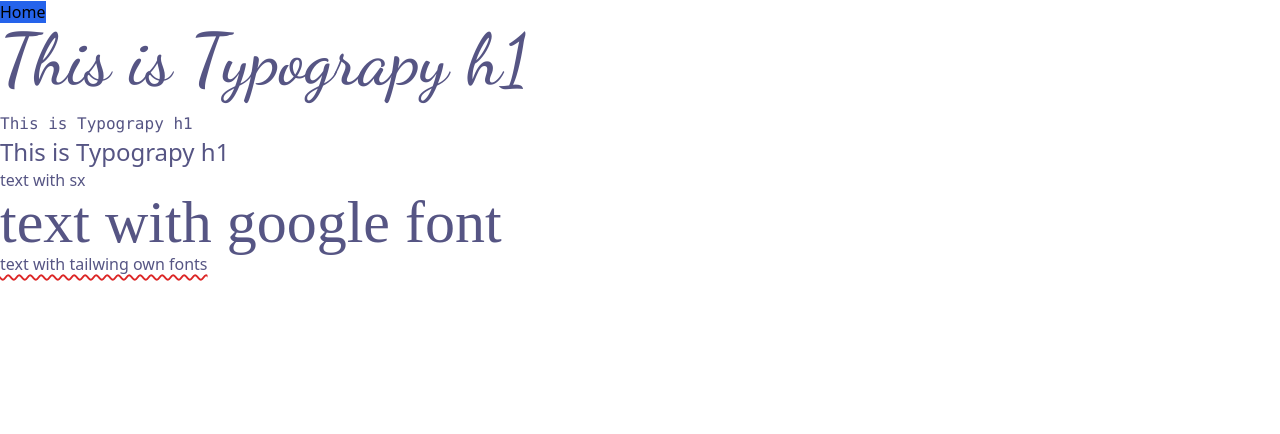
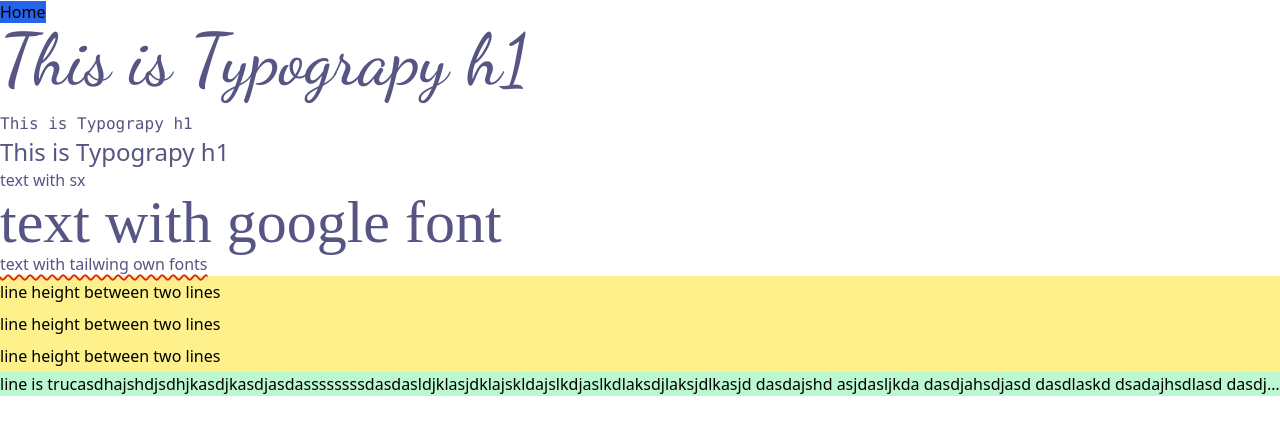
Before and after one commit to m-atique/tailwind, a Next.js app in the folder tailwind-series/: page /typograpy in a window 1280 px wide. Shown: the top 434 px of the page. Built offline with nearby package versions, Linux system fonts and the light colour scheme; a web font is replaced by a local one.

Commit message:
turancate and height added

```diff
--- a/tailwind-series/src/app/typograpy/page.tsx
+++ b/tailwind-series/src/app/typograpy/page.tsx
@@ -13,6 +13,16 @@ export default function Typograpy() {
     <p className=" underline decoration-wavy decoration-red-600 decoration-2 underline-offset-4">text with tailwing own fonts </p>
    </div>
 
+   <div className="bg-yellow-200 leading-8">
+   <p>line height between two lines </p>
+   <p>line height between two lines </p>
+   <p>line height between two lines </p>
+    </div>
+    <div className="bg-green-200 ">
+   <p className="truncate">line is trucasdhajshdjsdhjkasdjkasdjasdassssssssdasdasldjklasjdklajskldajslkdjaslkdlaksdjlaksjdlkasjd dasdajshd asjdasljkda dasdjahsdjasd dasdlaskd dsadajhsdlasd dasdjhasldas dajdalsdhas dsajdasldhasd asjdhasdhsa dasjdhsalhd </p>
+
     </div>
 
+   </div>
+
     )}
```
